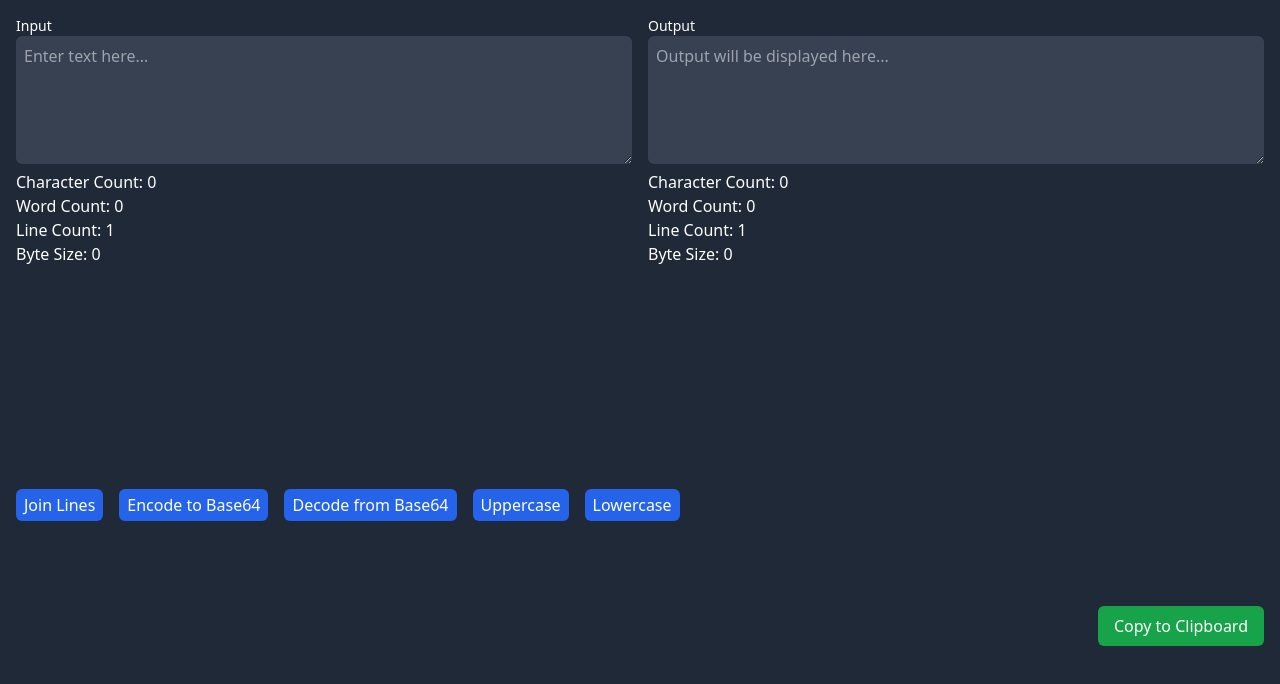
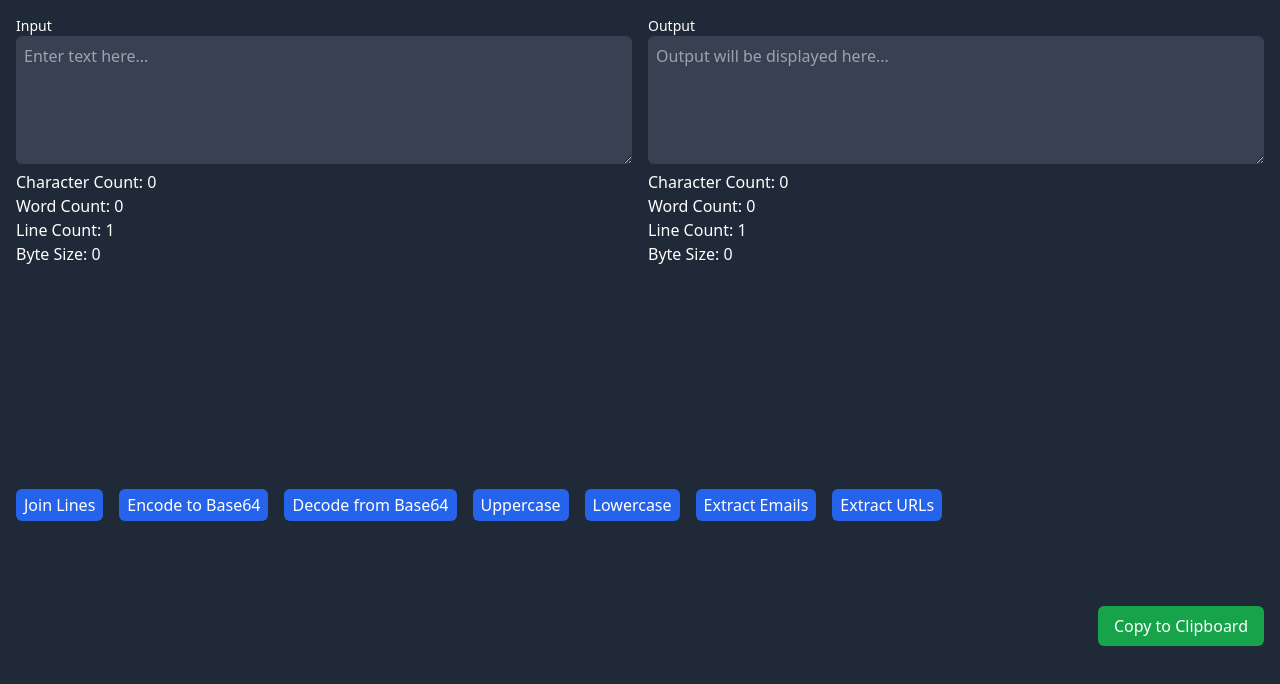
Before and after one commit to DAVEALLCAPS/text-tools, a React (Create React App) app: page / in a window 1280 px wide. Shown: the top 684 px of the page. Built offline with nearby package versions, Linux system fonts and the light colour scheme.

Commit message:
feat: Extract URLs and Extract Emails Components Added

```diff
--- a/src/App.js
+++ b/src/App.js
@@ -9,6 +9,8 @@ import TextStatistics from './components/TextStatistics';
 import Base64Decode from './components/TextOptions/Base64Decode';
 import Base64Encode from './components/TextOptions/Base64Encode';
 import { TooltipProvider } from './components/ui/tooltip';
+import ExtractEmails from './components/TextOptions/ExtractEmails';
+import ExtractURLs from './components/TextOptions/ExtractURLs';
 
 function App() {
   const [inputText, setInputText] = useState('');
@@ -33,6 +35,8 @@ function App() {
         <Base64Decode inputText={inputText} applyOption={setOutputText} />
         <Uppercase inputText={inputText} applyOption={setOutputText} />
         <Lowercase inputText={inputText} applyOption={setOutputText} />
+        <ExtractEmails inputText={inputText} applyOption={setOutputText} />
+        <ExtractURLs inputText={inputText} applyOption={setOutputText} />
       </div>
       <div className="col-span-2 text-right">
         <CopyButton textToCopy={outputText} />
--- /dev/null
+++ b/src/components/TextOptions/ExtractEmails.js
@@ -0,0 +1,20 @@
+import React from 'react';
+import TooltipButton from '../TooltipButton';
+
+function ExtractEmails({ inputText, applyOption }) {
+  const handleExtractEmails = () => {
+    const emailRegex = /\b[A-Za-z0-9._%+-]+@[A-Za-z0-9.-]+\.[A-Z|a-z]{2,7}\b/g;
+    const emails = inputText.match(emailRegex) || [];
+    const resultText = emails.join('\n');
+
+    applyOption(resultText);
+  };
+
+  return (
+    <TooltipButton onClick={handleExtractEmails} tooltipContent="Click to extract emails from the text">
+      Extract Emails
+    </TooltipButton>
+  );
+}
+
+export default ExtractEmails;
--- /dev/null
+++ b/src/components/TextOptions/ExtractURLs.js
@@ -0,0 +1,20 @@
+import React from 'react';
+import TooltipButton from '../TooltipButton'; // Adjust the import path as needed
+
+function ExtractURLs({ inputText, applyOption }) {
+  const handleExtractURLs = () => {
+    const urlRegex = /(?:https?:\/\/)?(?:[\w]+\.)?[a-zA-Z0-9-]+\.[a-z]{2,6}(?:\/(?:\S)*)?/g;
+    const urls = inputText.match(urlRegex) || [];
+    const resultText = urls.join('\n');
+
+    applyOption(resultText);
+  };
+
+  return (
+    <TooltipButton onClick={handleExtractURLs} tooltipContent="Click to extract URLs from the text">
+      Extract URLs
+    </TooltipButton>
+  );
+}
+
+export default ExtractURLs;
```
